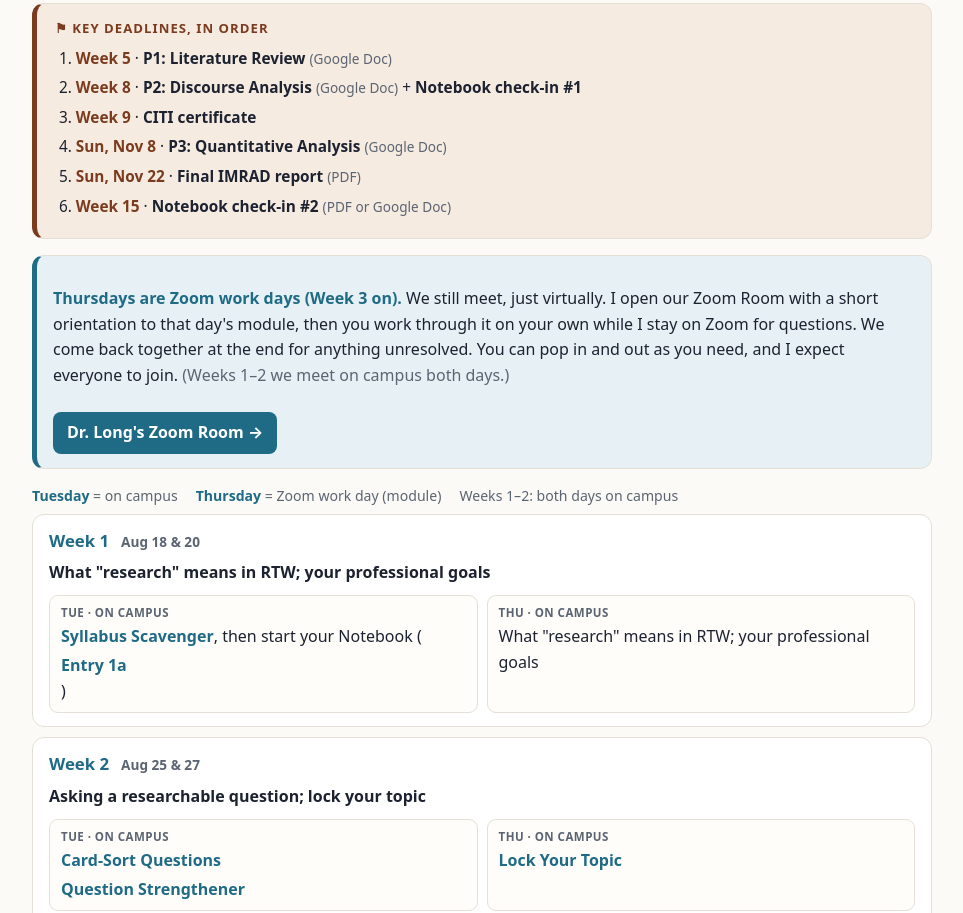
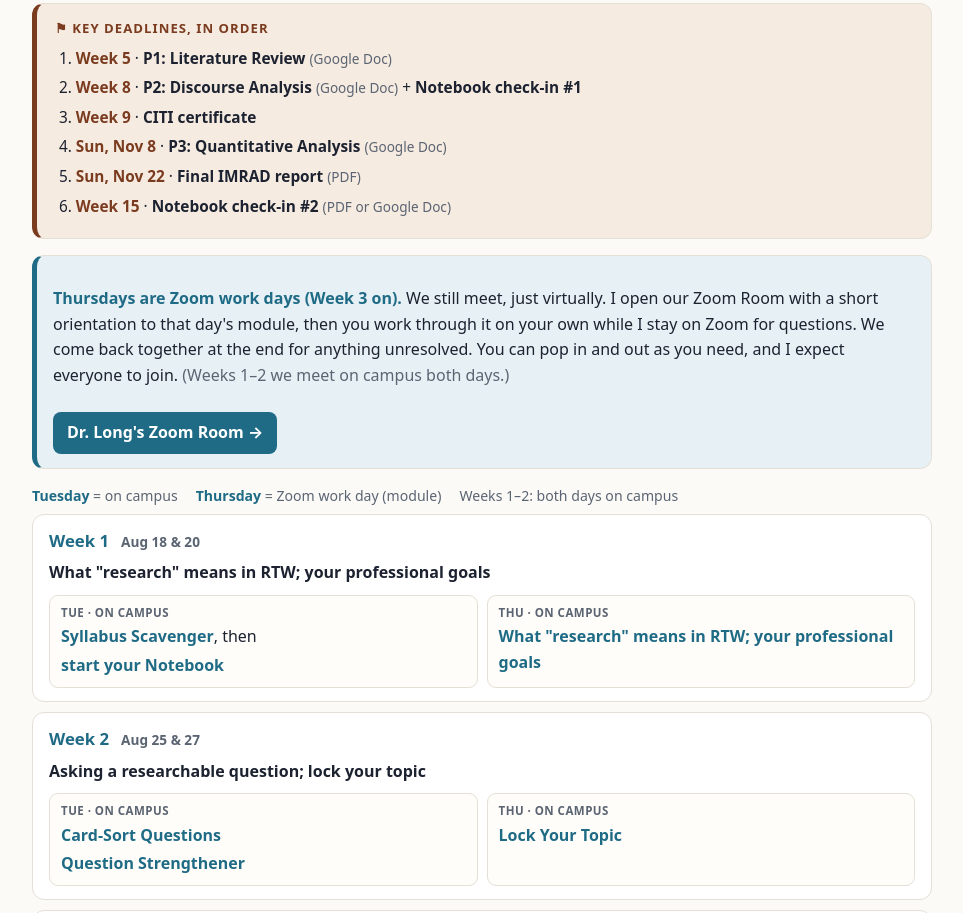
Before and after one commit to DrSarahLong/ENG_3090-, a plain HTML site: page schedule.html in a window 1280 px wide. Shown: the part 288-1201 px from the top of the page, without its empty margins (158-1121 px from the left). Drawn offline with Linux system fonts and the light colour scheme.

Commit message:
Add files via upload

```diff
--- a/schedule.html
+++ b/schedule.html
@@ -124,8 +124,8 @@
         <div class="wktop"><span class="num">Week 1</span><span class="dates">Aug 18 &amp; 20</span></div>
         <p class="focus">What "research" means in RTW; your professional goals</p>
         <div class="days">
-          <div class="day"><span class="kind">Tue · on campus</span><a href="syllabus-scavenger.html">Syllabus Scavenger</a>, then start your Notebook (<a href="research-notebook.html">Entry 1a</a>)</div>
-          <div class="day"><span class="kind">Thu · on campus</span>What "research" means in RTW; your professional goals</div>
+          <div class="day"><span class="kind">Tue · on campus</span><a href="syllabus-scavenger.html">Syllabus Scavenger</a>, then <a href="research-notebook.html">start your Notebook</a></div>
+          <div class="day"><span class="kind">Thu · on campus</span><a href="research-notebook.html">What "research" means in RTW; your professional goals</a></div>
         </div>
       </article>
 
```
